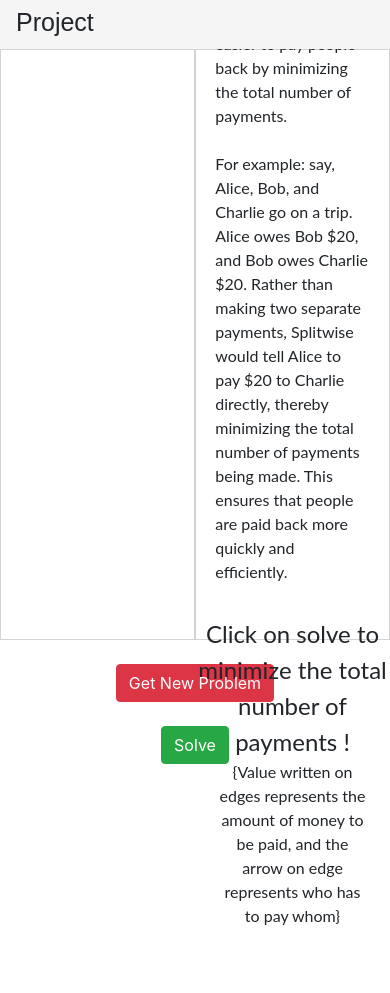
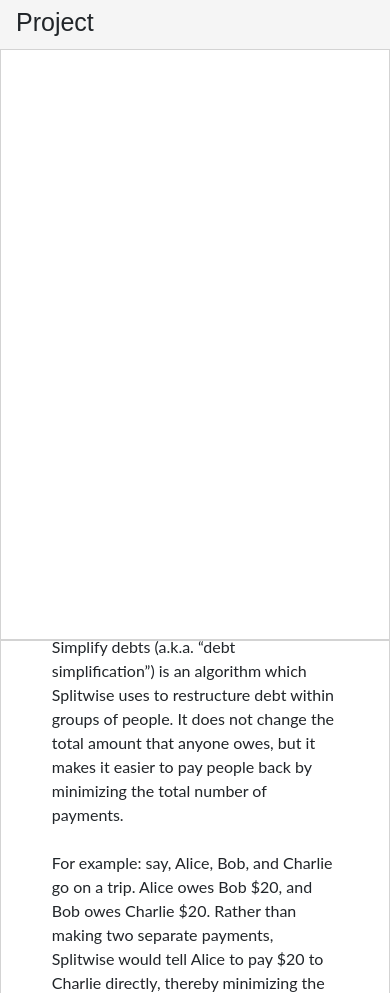
Before and after one commit to Alien0525/Splitwise-Cash-Settlement, a plain HTML site: page index.html in a window 390 px wide. Shown: the part 107-1100 px from the top of the page. Before the commit the page ends 1035 px from the top, so only its background shows below. Drawn offline with nearby package versions, Linux system fonts and the light colour scheme.

Commit message:
made responsive

```diff
--- a/index.html
+++ b/index.html
@@ -26,34 +26,36 @@
             Splitwise Cash Settlement Project
 
     </nav>
-    <div id="container">
-        <div id="mynetwork"></div>
-        <div id="container2">
+    <div class="row" id="container">
+        <div class="col-lg-6"  id="mynetwork"></div>
+        <div class="col-lg-6" id="container2">
             <span  id="temptext">
-                <div  style="width: 80%; font-size: x-medium; margin: 2rem auto; font-family: 'Lato', sans-serif;">
+                <div  style="width: 80%; font-size: 1rem; margin: 2rem auto; font-family: 'Lato', sans-serif;">
                     Simplify debts (a.k.a. “debt simplification”) is an algorithm which Splitwise uses to restructure debt within groups of people. It does not change the total amount that anyone owes, but it makes it easier to pay people back by minimizing the total number of payments.
                     <br><br>
                     For example: say, Alice, Bob, and Charlie go on a trip. Alice owes Bob $20, and Bob owes Charlie $20. Rather than making two separate payments, Splitwise would tell Alice to pay $20 to Charlie directly, thereby minimizing the total number of payments being made. This ensures that people are paid back more quickly and efficiently.
                 </div>
 
-                <div style="width: 100%; text-align: center; font-size: x-large; margin: 2rem 0 auto; font-family: 'Lato', sans-serif;" >
+                <div style="width: 100%; text-align: center; font-size: 1.5rem; margin: 2rem 0 auto; font-family: 'Lato', sans-serif;" >
                     Click on solve to minimize the total number of payments !
                 </div>
-                <div style="width: 80%; text-align: center; font-size: x-medium; margin: 0 auto; font-family: 'Lato', sans-serif;" >
-                    {Value written on edges represents the amount of money to be paid, and the arrow on edge represents who has to pay whom}
+                <div style="width: 80%; text-align: center; font-size: 1rem; margin: 0 auto; font-family: 'Lato', sans-serif;" >
+                    (Value written on edges represents the amount of money to be paid, and the arrow on edge represents who has to pay whom)
                 </div>
 
             </span>
             <div id="mynetwork2" style="display: none"></div>
         </div>
+        <div class="but row">
+            <div class="col-lg-12 m-2">
+                <button type="button" class="btn btn-danger" id="generate-graph">Get New Problem</button>
+            </div>
+            <div class="col-lg-12 m-2">
+                <button type="button" class="btn btn-success" id="solve">Solve</button>
+            </div>
+        </div>
     </div>
 
-    <div>
-        <br>
-        <button type="button" class="btn btn-danger" id="generate-graph">Get New Problem</button>
-        <br>
-        <button type="button" class="btn btn-success" id="solve">Solve</button>
-    </div>
 </body>
 
 </html>
--- a/style.css
+++ b/style.css
@@ -6,13 +6,11 @@
 
 
 #mynetwork {
-    width: 50%;
     height: 100%;
     border: 1px solid lightgray;
 }
 
 #container2 {
-    width: 50%;
     height: 100%;
     border: 1px solid lightgray;
     display: flex;
@@ -43,3 +41,9 @@
     margin:auto;
     display:block;
 }
+
+.but{
+    margin: 0 auto;
+    padding: 2rem 2rem;
+    text-align: center;
+}
```
